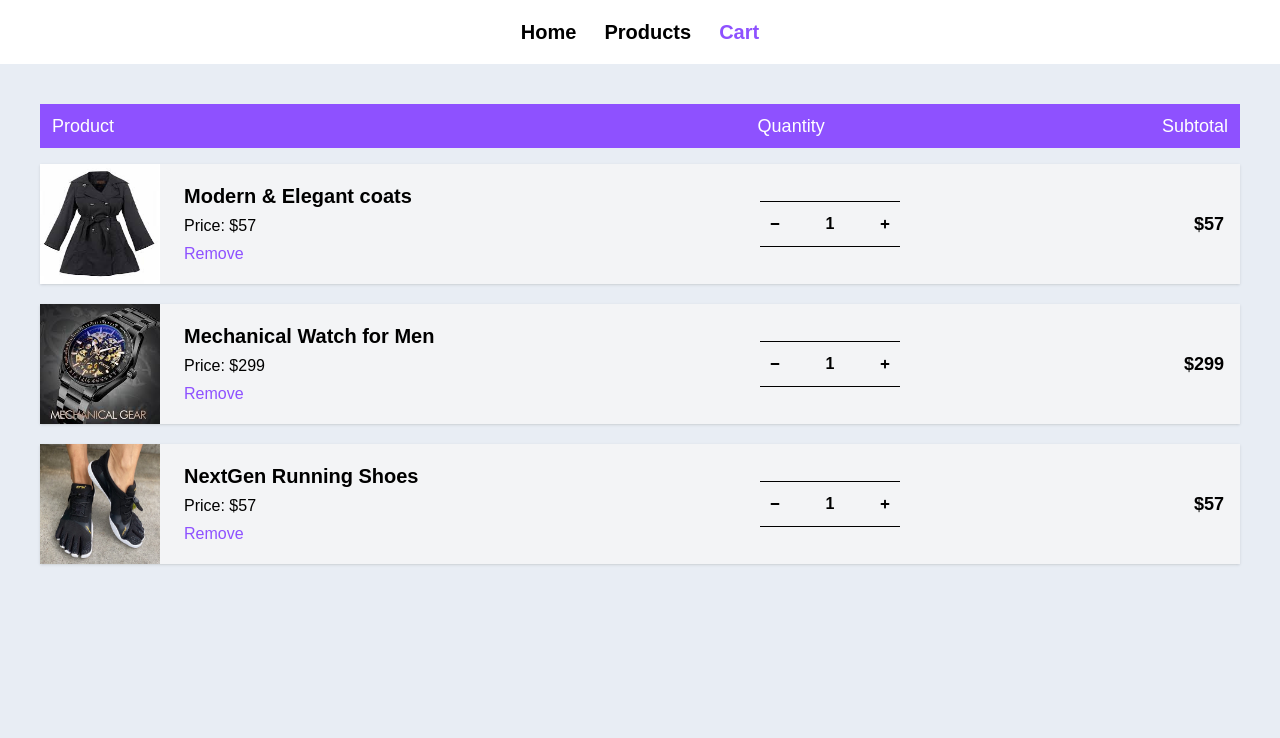
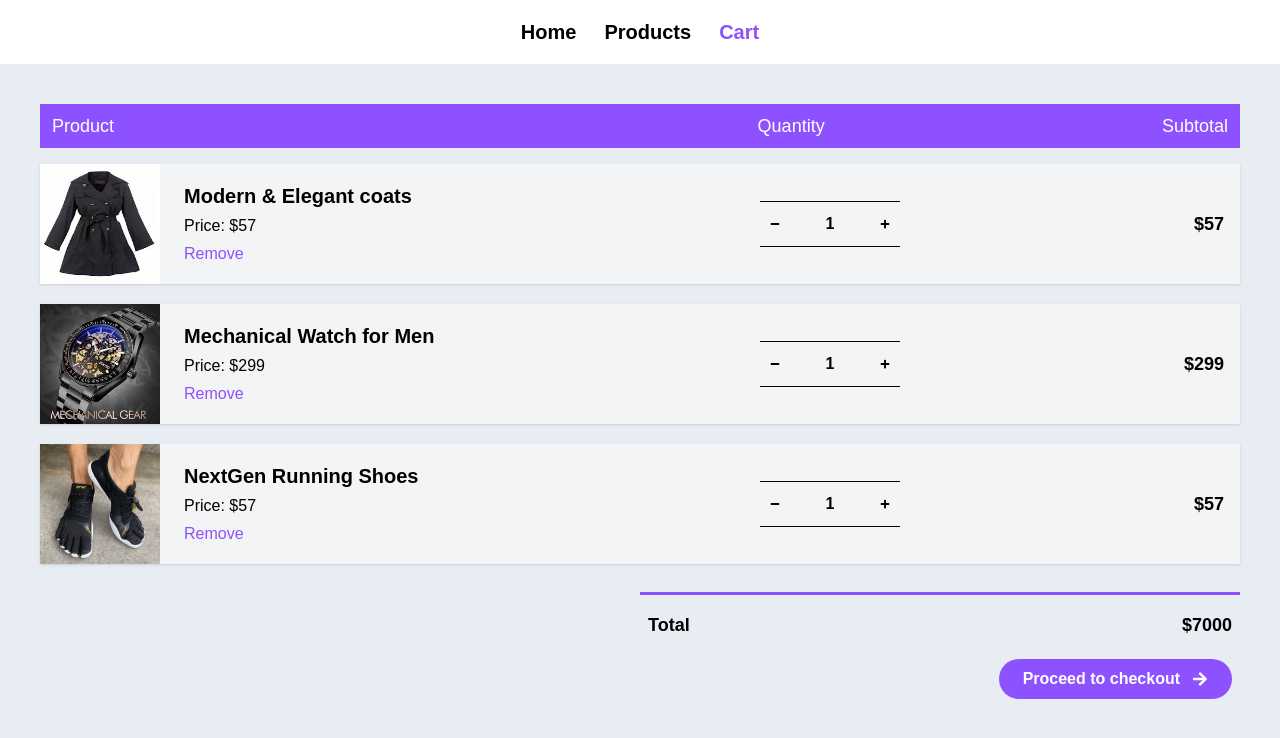
Before and after one commit to Aturinda-D/simple-ecommerce-app, a React (Vite) app: page /cart in a window 1280 px wide. Shown: the top 738 px of the page. Built offline with nearby package versions, Linux system fonts and the light colour scheme.

Commit message:
Feat: Finished Cart page UI

```diff
--- a/src/components/ProductInCart.tsx
+++ b/src/components/ProductInCart.tsx
@@ -3,6 +3,8 @@ import type { productType } from "../temporary/products.dummy";
 import QuantityInput from "./QuantityInput";
 
 const ProductInCart: React.FC<productType> = ({ ...props }) => {
+  const [quantity, setQuantity] = React.useState<number>(1);
+
   return (
     <div className="min-h-30 flex justify-between items-center bg-gray-100 shadow">
       <div className="h-full w-fit flex">
@@ -18,9 +20,9 @@ const ProductInCart: React.FC<productType> = ({ ...props }) => {
         </div>
       </div>
       <div className="w-2/5 flex justify-between items-center">
-        <QuantityInput />
+        <QuantityInput quantity={quantity} setQuantity={setQuantity} />
         <h4 className="pr-4 text-black text-lg font-semibold">
-          ${props.price}
+          ${props.price * (isNaN(quantity) ? 0 : quantity)}
         </h4>
       </div>
     </div>
--- a/src/components/QuantityInput.tsx
+++ b/src/components/QuantityInput.tsx
@@ -1,8 +1,15 @@
 import React from "react";
 import { FaMinus, FaPlus } from "react-icons/fa";
 
-const QuantityInput = () => {
-  const [quantity, setQuantity] = React.useState<number>(1);
+type quantityInputProps = {
+  quantity: number;
+  setQuantity: React.Dispatch<React.SetStateAction<number>>;
+};
+
+const QuantityInput: React.FC<quantityInputProps> = ({
+  quantity,
+  setQuantity,
+}) => {
   const handleBlur = (e: React.FocusEvent<HTMLInputElement>) => {
     const value = parseInt(e.target.value);
     if (isNaN(value) || value === 0) {
--- a/src/pages/Cart.tsx
+++ b/src/pages/Cart.tsx
@@ -1,3 +1,4 @@
+import { FaArrowRight } from "react-icons/fa";
 import ProductInCart from "../components/ProductInCart";
 import sampleProducts from "../temporary/products.dummy";
 
@@ -21,6 +22,16 @@ const Cart = () => {
           />
         ))}
       </div>
+      <div className="w-1/2 ml-auto mt-7 px-2 py-4 border-t-3 border-t-[var(--accent-1)] flex flex-col gap-5">
+        <div className="flex justify-between items-center *:text-lg *:font-semibold">
+          <h4>Total</h4>
+          <h4>${7000}</h4>
+        </div>
+        <button className="px-6 py-2 ml-auto w-fit inline-flex justify-center items-center gap-3 text-white bg-[var(--accent-1)] font-semibold rounded-full hover:cursor-pointer hover:opacity-90">
+          Proceed to checkout
+          <FaArrowRight />
+        </button>
+      </div>
     </div>
   );
 };
```
